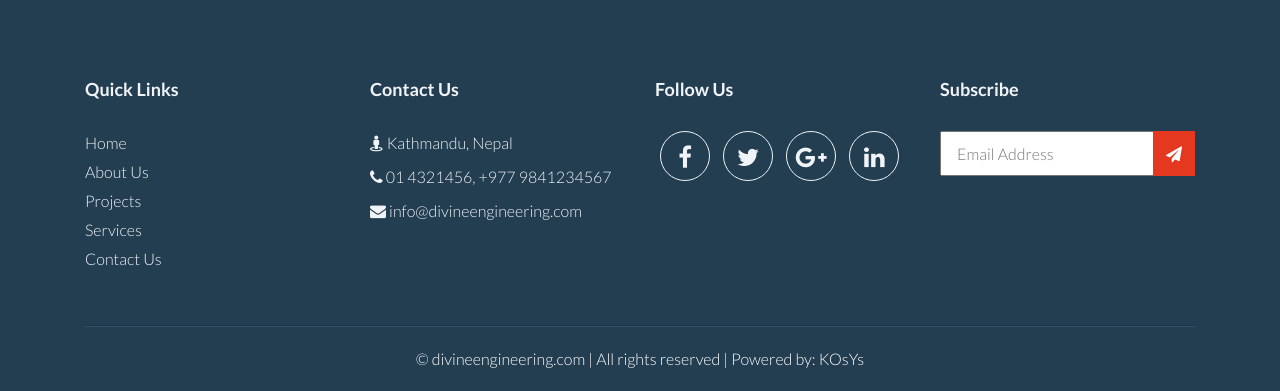
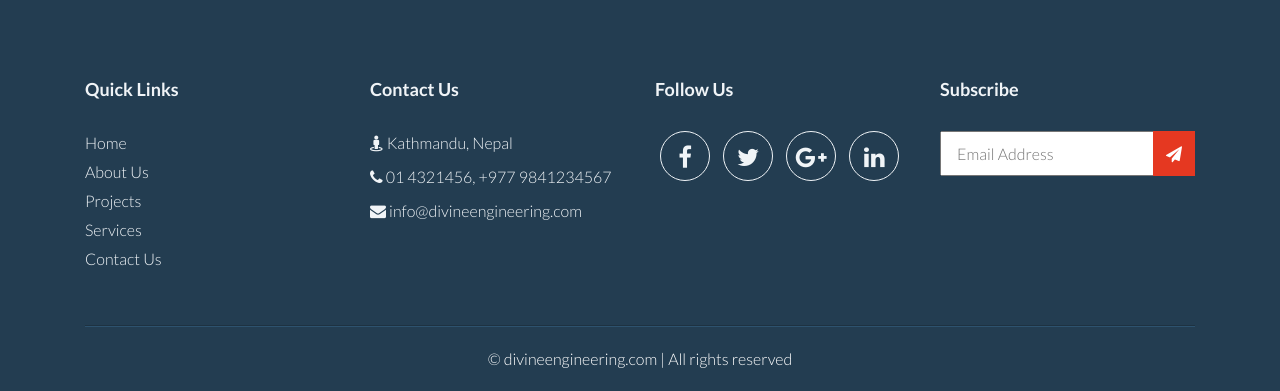
Before and after one commit to bhuwan-shrestha/project, a Django app: page /webpage/about in a window 1280 px wide. Shown: the part 1701-2092 px from the top of the page. Run offline with Django 3.2, Linux system fonts and the light colour scheme; data comes from the database, SQL or seed files in the repository; some libraries are stand-ins or nearby versions.

Commit message:
Removing unwanted text

```diff
--- a/divine/templates/webpage/base.html
+++ b/divine/templates/webpage/base.html
@@ -122,7 +122,7 @@
 				</div>
 			</div>
 			<div class="copy-right">
-				<p>&copy; divineengineering.com | All rights reserved | Powered by: <a href="#">KOsYs</a></p>
+				<p>&copy; divineengineering.com | All rights reserved</a></p>
 			</div>
 		</div>
 	</footer>
```
